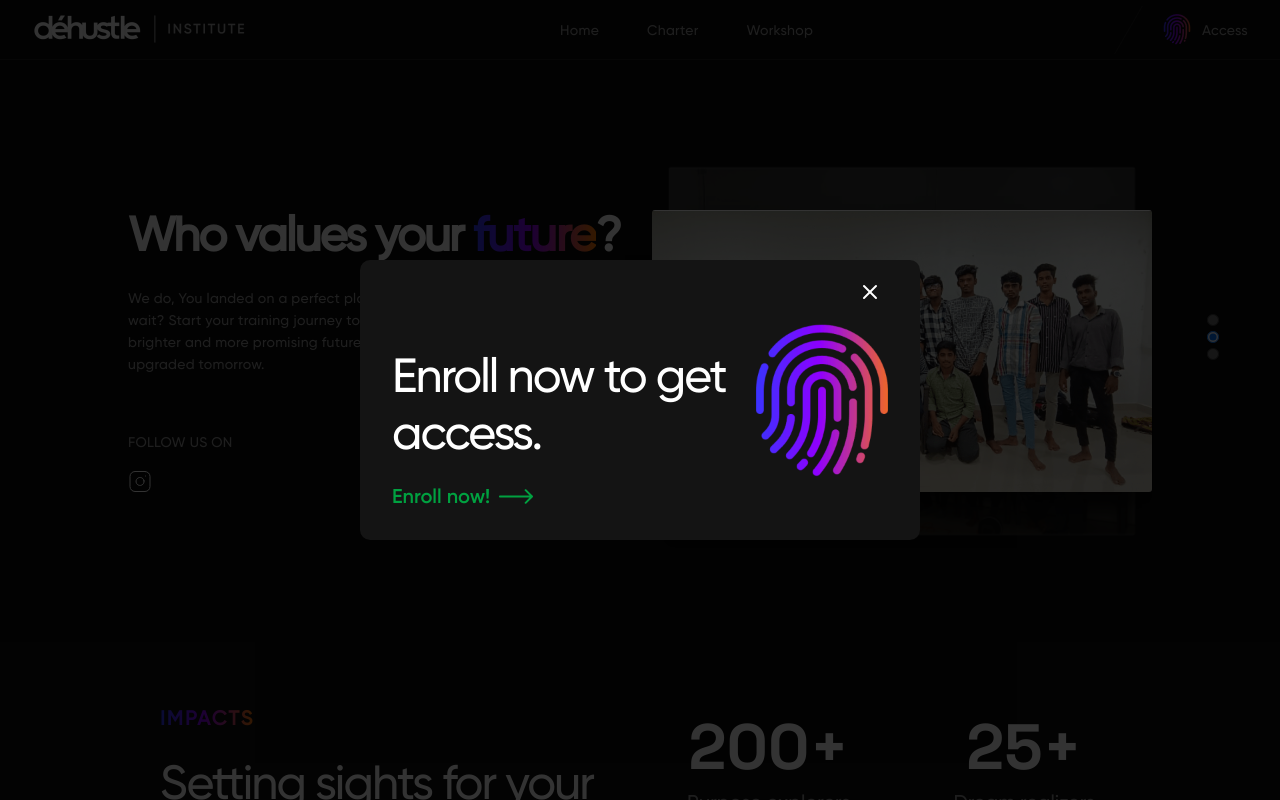
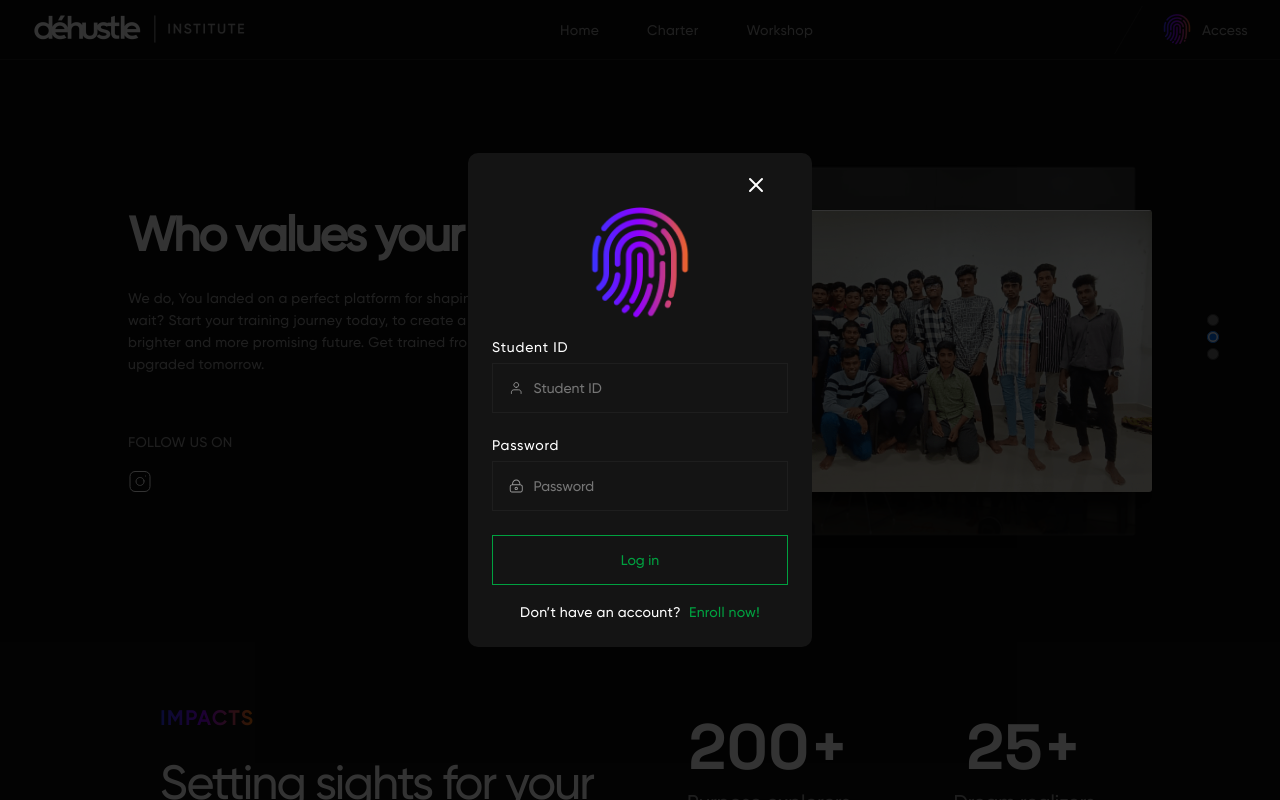
Before and after one commit to chieftain-defutura/main-lander, a React (Create React App) app: page / in a window 1280 px wide. Both pictures are taken after a click on the element "Access". Shown: the top 800 px of the page. Built offline with nearby package versions, Linux system fonts and the light colour scheme.

Commit message:
chore: access modal updated

```diff
--- a/src/components/Header/Header.scss
+++ b/src/components/Header/Header.scss
@@ -71,48 +71,81 @@
   }
 }
 .layout-module {
-  padding: 0 18px 32px 32px;
-
-  .access-modal {
+  padding: 0 24px 24px;
+  .access-img {
     display: flex;
     align-items: center;
-    @media (max-width: 560px) {
-      display: block;
+    justify-content: center;
+    margin-bottom: 16px;
+    margin-top: -10px;
+    img {
+      max-width: 116px;
+      width: 100%;
+      max-height: 116px;
+      height: 100%;
+      object-fit: contain;
     }
-    h2 {
-      font-weight: 100;
-      max-width: 350px;
-      width: 100%;
-      @media (max-width: 420px) {
-        font-size: 26px;
+  }
+  .input-wrapper {
+    .input-container {
+      label {
+        color: #fff;
+        font-family: "Gilroy-Medium";
+        font-size: 14px;
+        letter-spacing: 0.8px;
+      }
+      .student-id {
+        display: flex;
+        align-items: center;
+        gap: 10px;
+        padding: 16px;
+        border: 1px solid #1e1e1e;
+        margin-top: 8px;
+        width: 296px;
+
+        input {
+          outline: none;
+          border: none;
+          background: transparent;
+          font-family: "Gilroy-Medium";
+          font-size: 14px;
+          color: #fff;
+          width: 100%;
+        }
       }
     }
-    .responsive-img {
+    .login-btn {
       display: flex;
       align-items: center;
       justify-content: center;
-      margin-bottom: 16px;
-      .responsive-access-img {
-        max-width: 116px;
+      padding: 16px;
+      border: 1px solid #00a140;
+      cursor: pointer;
+
+      button {
         width: 100%;
-        max-height: 116px;
-        height: 100%;
-        @media (min-width: 560px) {
-          display: none;
-        }
+        border: none;
+        outline: none;
+        background: transparent;
+        color: #00a140;
+        font-size: 14px;
+        font-family: "Gilroy-Medium";
       }
     }
-
-    .access-img {
-      max-width: 160px;
-      width: 100%;
-      max-height: 160px;
-      height: 100%;
-      @media (max-width: 560px) {
-        display: none;
+    .account-wrapper {
+      display: flex;
+      align-items: center;
+      justify-content: center;
+      gap: 8px;
+      margin-top: 16px;
+      p {
+        color: #fff;
+        font-size: 14px;
+        font-family: "Gilroy-Medium";
       }
     }
   }
+
   .enroll {
     display: flex;
     align-items: center;
--- a/src/components/Header/index.tsx
+++ b/src/components/Header/index.tsx
@@ -1,9 +1,10 @@
 import React, { useState } from "react";
 import { ReactComponent as CloseIcon } from "../../assets/icons/close.svg";
+import { ReactComponent as UserIcon } from "../../assets/icons/user.svg";
+import { ReactComponent as LockIcon } from "../../assets/icons/lock-icon.svg";
 import Logo from "../../assets/logos/header-logo.png";
 import Access from "../../assets/icons/access.png";
 import AccessTwo from "../../assets/images/access-two.png";
-import Arrow from "../../assets/icons/Arrow.svg";
 import "./Header.scss";
 import LayoutModule from "../layoutModule";
 import { Link } from "react-router-dom";
@@ -68,23 +69,38 @@ const Header: React.FC = () => {
           <div className="close-icon" onClick={handleClose}>
             <CloseIcon />
           </div>
-          <div className="access-modal">
-            <div className="responsive-img">
-              <img src={AccessTwo} alt="" className="responsive-access-img" />
+          <div className="access-img">
+            <img src={AccessTwo} alt="" />
           </div>
-            <h2>Enroll now to get access.</h2>
-            <img src={AccessTwo} alt="" className="access-img" />
+          <div className="input-wrapper">
+            <div className="input-container">
+              <label htmlFor="">Student ID</label>
+              <div className="student-id">
+                <UserIcon />
+                <input type="text" placeholder="Student ID" />
               </div>
+            </div>
+            <div className="input-container" style={{ margin: "24px 0" }}>
+              <label htmlFor="">Password</label>
+              <div className="student-id">
+                <LockIcon />
+                <input type="password" placeholder="Password" />
+              </div>
+            </div>
+            <div className="login-btn">
+              <button>Log in</button>
+            </div>
+            <div className="account-wrapper">
+              <p>Don’t have an account?</p>
               <a
                 href="https://charter-lander.netlify.app/"
                 target="_blank"
                 rel="noreferrer"
               >
-            <div className="enroll">
-              <h5>Enroll now!</h5>
-              <img src={Arrow} alt="" />
+                <p style={{ color: "#00A140" }}>Enroll now!</p>
+              </a>
             </div>
-          </a>
+          </div>
         </LayoutModule>
       )}
     </>
--- a/src/components/layoutModule/layoutModule.scss
+++ b/src/components/layoutModule/layoutModule.scss
@@ -28,11 +28,11 @@
     margin: 0 auto;
     box-sizing: border-box;
     border-radius: 10px;
-    background-color: #141414;
-    @media (max-width: 520px) {
-      max-width: 270px;
-      width: 100%;
-    }
+    background: #141414;
+    // @media (max-width: 520px) {
+    //   max-width: 270px;
+    //   width: 100%;
+    // }
     .close-icon {
       display: flex;
       cursor: pointer;
```
Also changed, not shown: src/assets/icons/lock-icon.svg (added), src/assets/icons/user.svg (added). Lines whose indentation alone changed are shown as unchanged.
